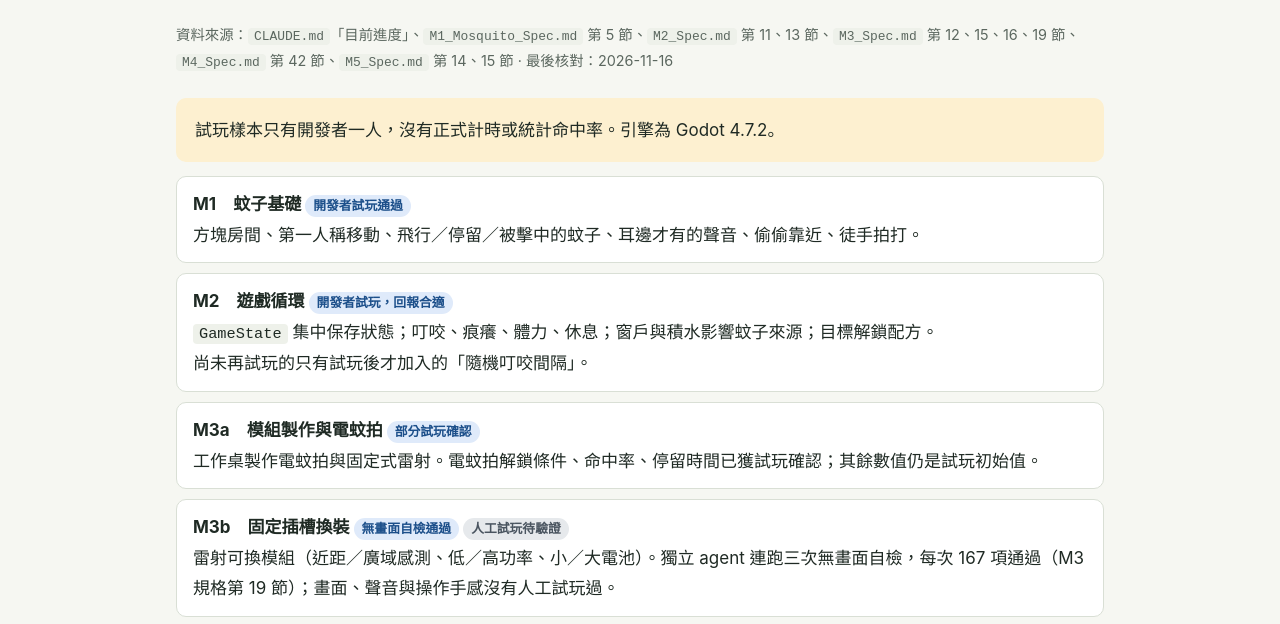
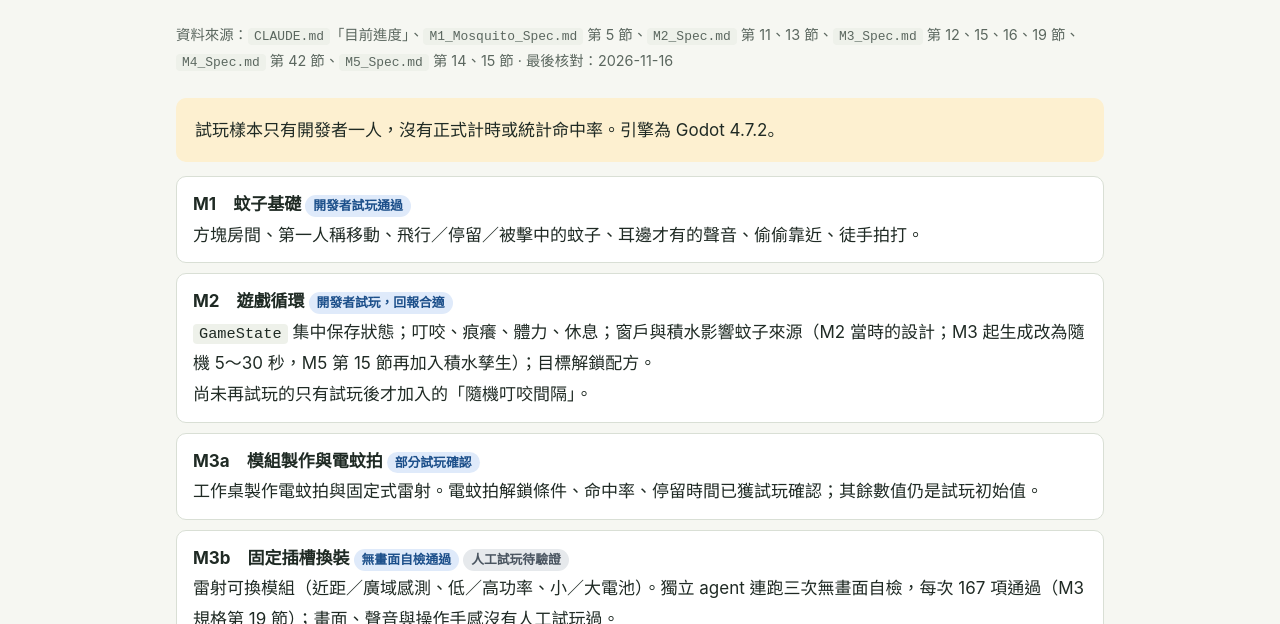
Before and after one commit to win4son/mosquito-game-notes, a plain HTML site: page pages/milestones.html in a window 1280 px wide. Shown: the part 166-790 px from the top of the page. Drawn offline with Linux system fonts and the light colour scheme.

Commit message:
修正 CLAUDE.md 數值標記規則的衝突，補邊界情況；補 M2 後續說明
Co-Authored-By: Claude Sonnet 5.5 <noreply@anthropic.com>

```diff
--- a/pages/milestones.html
+++ b/pages/milestones.html
@@ -23,7 +23,7 @@
       </li>
       <li>
         <div class="name">M2　遊戲循環 <span class="tag measured">開發者試玩，回報合適</span></div>
-        <code>GameState</code> 集中保存狀態；叮咬、痕癢、體力、休息；窗戶與積水影響蚊子來源；目標解鎖配方。<br>
+        <code>GameState</code> 集中保存狀態；叮咬、痕癢、體力、休息；窗戶與積水影響蚊子來源（M2 當時的設計；M3 起生成改為隨機 5～30 秒，M5 第 15 節再加入積水孳生）；目標解鎖配方。<br>
         尚未再試玩的只有試玩後才加入的「隨機叮咬間隔」。
       </li>
       <li>
```
Also changed, not shown: 1 other file.
